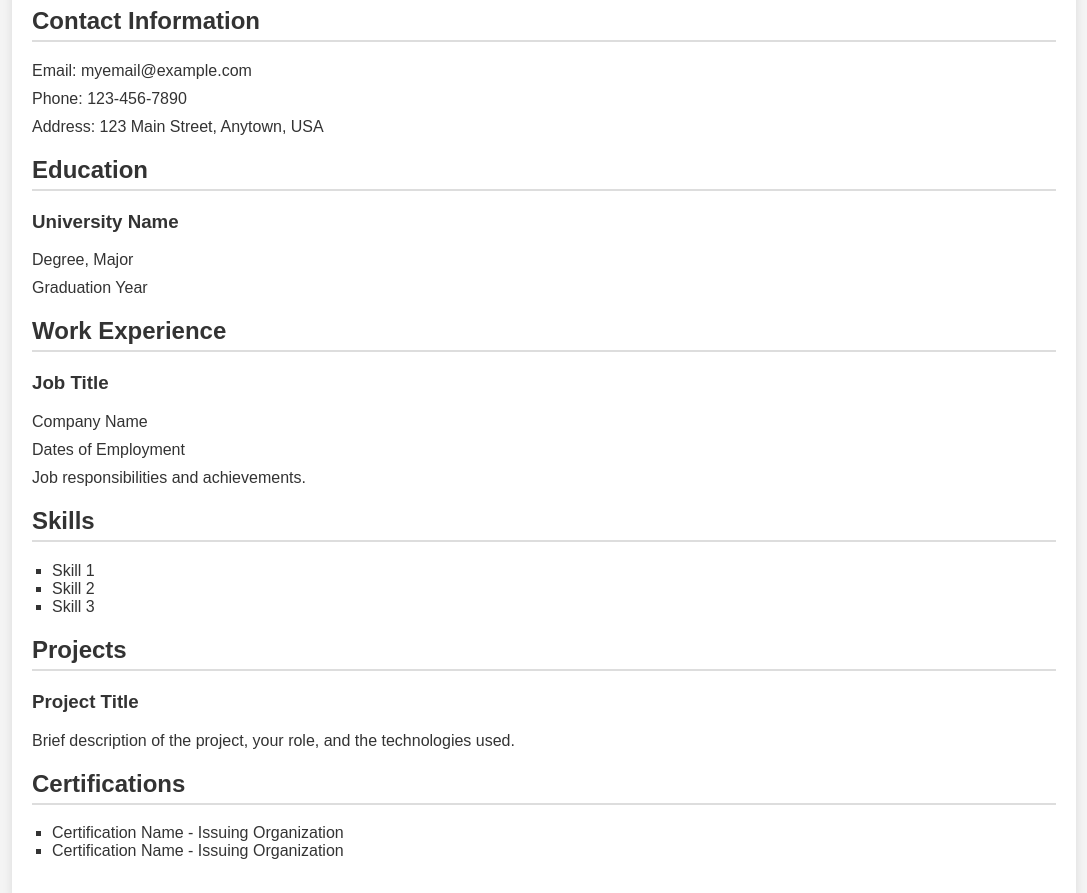
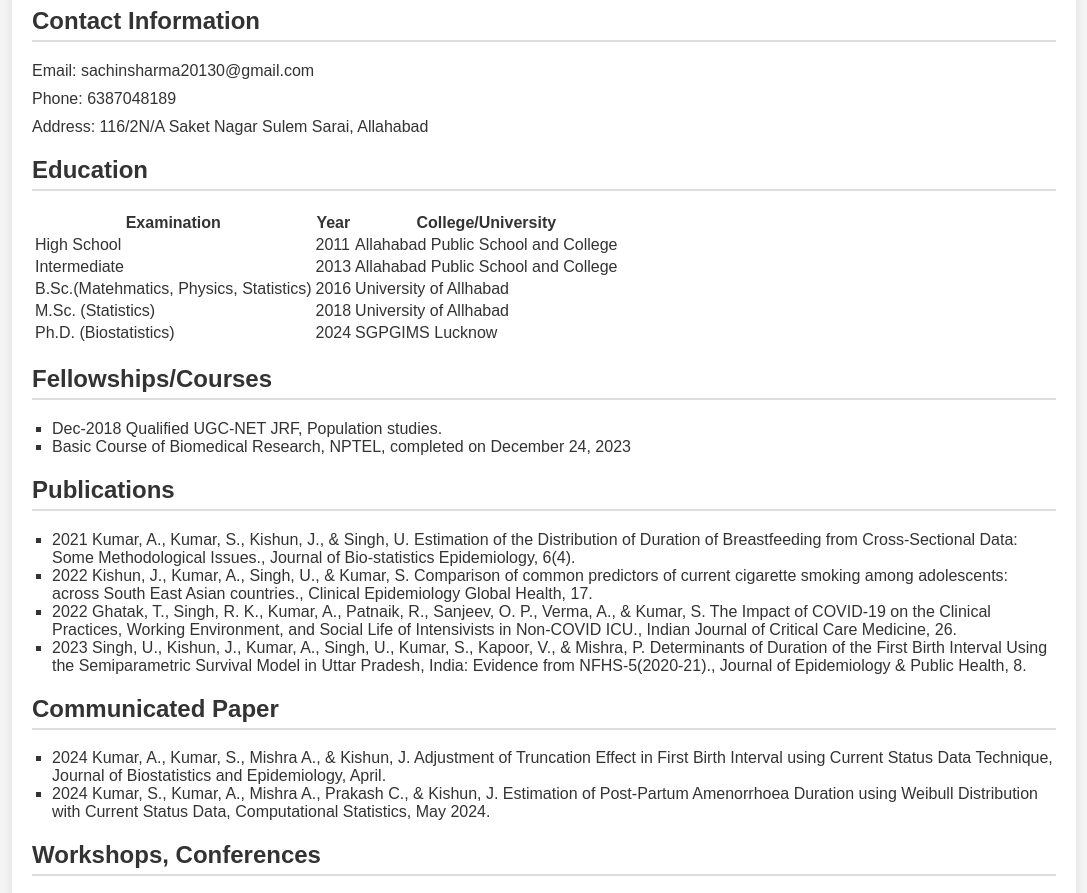
Before and after one commit to Sachinstats/sachinstats.github.io, a plain HTML site: page index.html in a window 1280 px wide. Shown: the part 113-1006 px from the top of the page, without its empty margins (96-1183 px from the left). Drawn offline with Linux system fonts and the light colour scheme.

Commit message:
Add files via upload

```diff
--- a/index.html
+++ b/index.html
@@ -3,7 +3,7 @@
 <head>
     <meta charset="UTF-8">
     <meta name="viewport" content="width=device-width, initial-scale=1.0">
-    <title>My Resume</title>
+    <title>Sachin Kumar</title>
     <style>
         body {
             font-family: Arial, sans-serif;
@@ -40,44 +40,80 @@
 </head>
 <body>
     <div class="container">
-        <h1>My Resume</h1>
+        <h1>Sachin Kumar</h1>
         <div class="section">
             <h2>Contact Information</h2>
-            <p>Email: myemail@example.com</p>
-            <p>Phone: 123-456-7890</p>
-            <p>Address: 123 Main Street, Anytown, USA</p>
+            <p>Email: sachinsharma20130@gmail.com</p>
+            <p>Phone: 6387048189</p>
+            <p>Address: 116/2N/A Saket Nagar Sulem Sarai, Allahabad</p>
         </div>
         <div class="section">
             <h2>Education</h2>
-            <h3>University Name</h3>
-            <p>Degree, Major</p>
-            <p>Graduation Year</p>
+            <table>
+                <tr>
+                    <th>Examination</th>
+                    <th>Year</th>
+                    <th>College/University</th>
+                </tr>
+                <tr>
+                    <td>High School</td>
+                    <td>2011</td>
+                    <td>Allahabad Public School and College</td>
+                </tr>
+                <tr>
+                    <td>Intermediate</td>
+                    <td>2013</td>
+                    <td>Allahabad Public School and College </td>
+                </tr>
+                <tr>
+                    <td>B.Sc.(Matehmatics, Physics, Statistics)</td>
+                    <td>2016</td>
+                    <td>University of Allhabad</td>
+                </tr>
+                <tr>
+                    <td>M.Sc. (Statistics)</td>
+                    <td>2018</td>
+                    <td>University of Allhabad</td>
+                </tr>
+                <tr>
+                    <td>Ph.D. (Biostatistics)</td>
+                    <td>2024</td>
+                    <td>SGPGIMS Lucknow</td>
+                </tr>
+            </table>
         </div>
         <div class="section">
-            <h2>Work Experience</h2>
-            <h3>Job Title</h3>
-            <p>Company Name</p>
-            <p>Dates of Employment</p>
-            <p>Job responsibilities and achievements.</p>
-        </div>
-        <div class="section">
-            <h2>Skills</h2>
+            <h2>Fellowships/Courses</h2>
             <ul>
-                <li>Skill 1</li>
-                <li>Skill 2</li>
-                <li>Skill 3</li>
+                <li>Dec-2018 Qualified UGC-NET JRF, Population studies.</li>
+                <li>Basic Course of Biomedical Research, NPTEL, completed on December 24, 2023</li>
             </ul>
         </div>
         <div class="section">
-            <h2>Projects</h2>
-            <h3>Project Title</h3>
-            <p>Brief description of the project, your role, and the technologies used.</p>
+            <h2>Publications</h2>
+            <ul>
+                <li>2021 Kumar, A., Kumar, S., Kishun, J., & Singh, U. Estimation of the Distribution of Duration of Breastfeeding from Cross-Sectional Data: Some Methodological Issues., Journal of Bio-statistics Epidemiology, 6(4).</li>
+                <li>2022 Kishun, J., Kumar, A., Singh, U., & Kumar, S. Comparison of common predictors of current cigarette smoking among adolescents: across South East Asian countries., Clinical Epidemiology Global Health, 17.</li>
+                <li>2022 Ghatak, T., Singh, R. K., Kumar, A., Patnaik, R., Sanjeev, O. P., Verma, A., & Kumar, S. The Impact of COVID-19 on the Clinical Practices, Working Environment, and Social Life of Intensivists in Non-COVID ICU., Indian Journal of Critical Care Medicine, 26.</li>
+                <li>2023 Singh, U., Kishun, J., Kumar, A., Singh, U., Kumar, S., Kapoor, V., & Mishra, P. Determinants of Duration of the First Birth Interval Using the Semiparametric Survival Model in Uttar Pradesh, India: Evidence from NFHS-5(2020-21)., Journal of Epidemiology & Public Health, 8.</li>
+            </ul>
         </div>
         <div class="section">
-            <h2>Certifications</h2>
+            <h2>Communicated Paper</h2>
             <ul>
-                <li>Certification Name - Issuing Organization</li>
-                <li>Certification Name - Issuing Organization</li>
+                <li>2024 Kumar, A., Kumar, S., Mishra A., & Kishun, J. Adjustment of Truncation Effect in First Birth Interval using Current Status Data Technique, Journal of Biostatistics and Epidemiology, April.</li>
+                <li>2024 Kumar, S., Kumar, A., Mishra A., Prakash C., & Kishun, J. Estimation of Post-Partum Amenorrhoea Duration using Weibull Distribution with Current Status Data, Computational Statistics, May 2024.</li>
+            </ul>
+        </div>
+        <div class="section">
+            <h2>Workshops, Conferences</h2>
+            <ul>
+                <li>2019, Dec 05-09: Presented a Poster entitled "Distribution of duration of breastfeeding from cross-sectional data" in the 37th Annual Conference of ISMS CON held at AIIMS, Patna, Bihar, India.</li>
+                <li>2020, Dec 12-13: “Webinar on study design and Sample size determination” organized by the Department of Biostatistics and Health Informatics in SGPGIMS, Lucknow, Uttar Pradesh, India.</li>
+                <li>2021, Dec 13: Presented a Poster entitled "Estimation of Design effect for the median in Cluster Random Sampling", on 2nd Alumni & Research Day of SGPGIMS, Lucknow, Uttar Pradesh, India.</li>
+                <li>2021, Aug 09-14: “Scientific Documentation using LaTex(SDL-2021) organized by Department of Engineering Mathematics and Humanities, SRKR Engineering College, Bhimavaram, Andhra Pradesh, India.</li>
+                <li>2023, Nov 08-10: Presented a Poster entitled ”Adjustment of Truncation Effect in First Birth Interval Using Current Status Data Technique”, at the 44th Annual Conference of IASP held at NIT Rourkela, Odisha, India.</li>
+                <li>2024, Feb 06-07: Presented a Poster entitled ”Estimation of Weibull Distribution Parameters with Current Status Data: Using the EM algorithm Analysing the duration of PPA”, conference RAPSIR at University of Allahabad, Prayagraj, Uttar Pradesh, India.</li>
             </ul>
         </div>
     </div>
```
